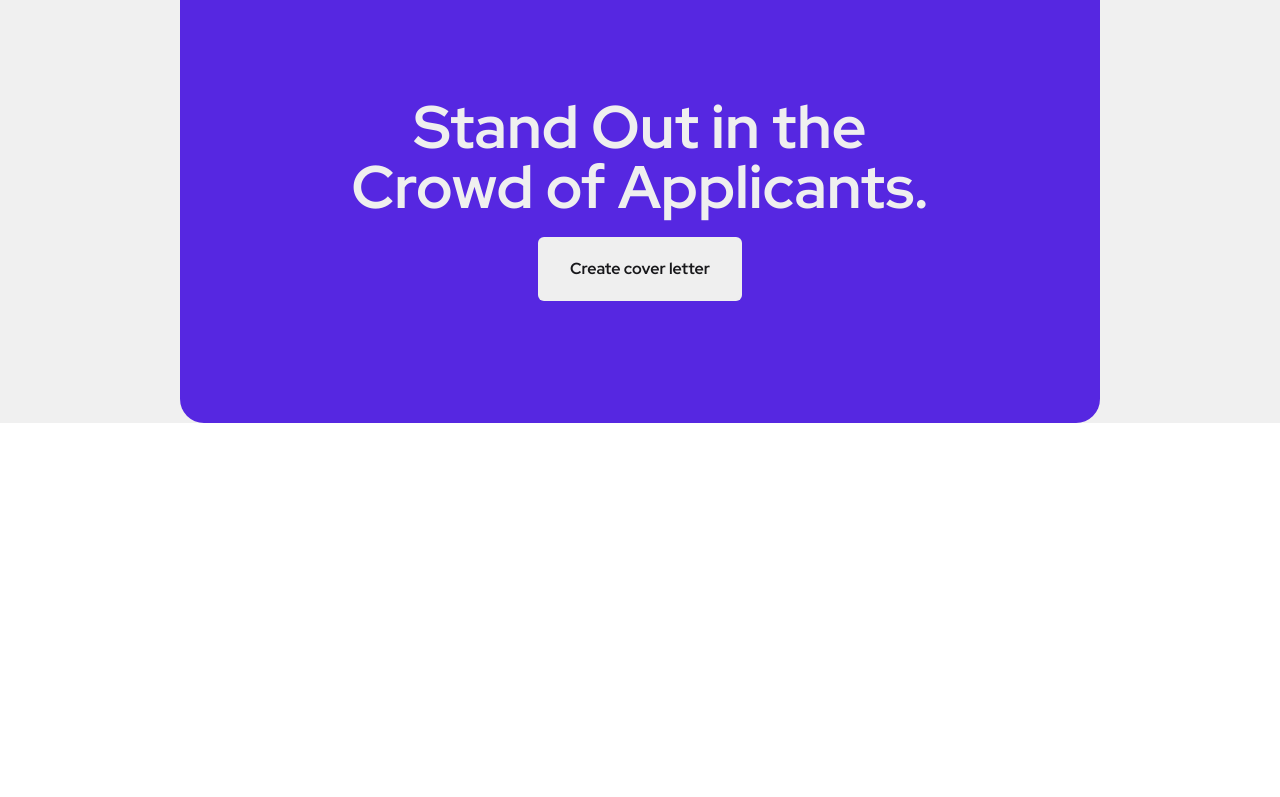
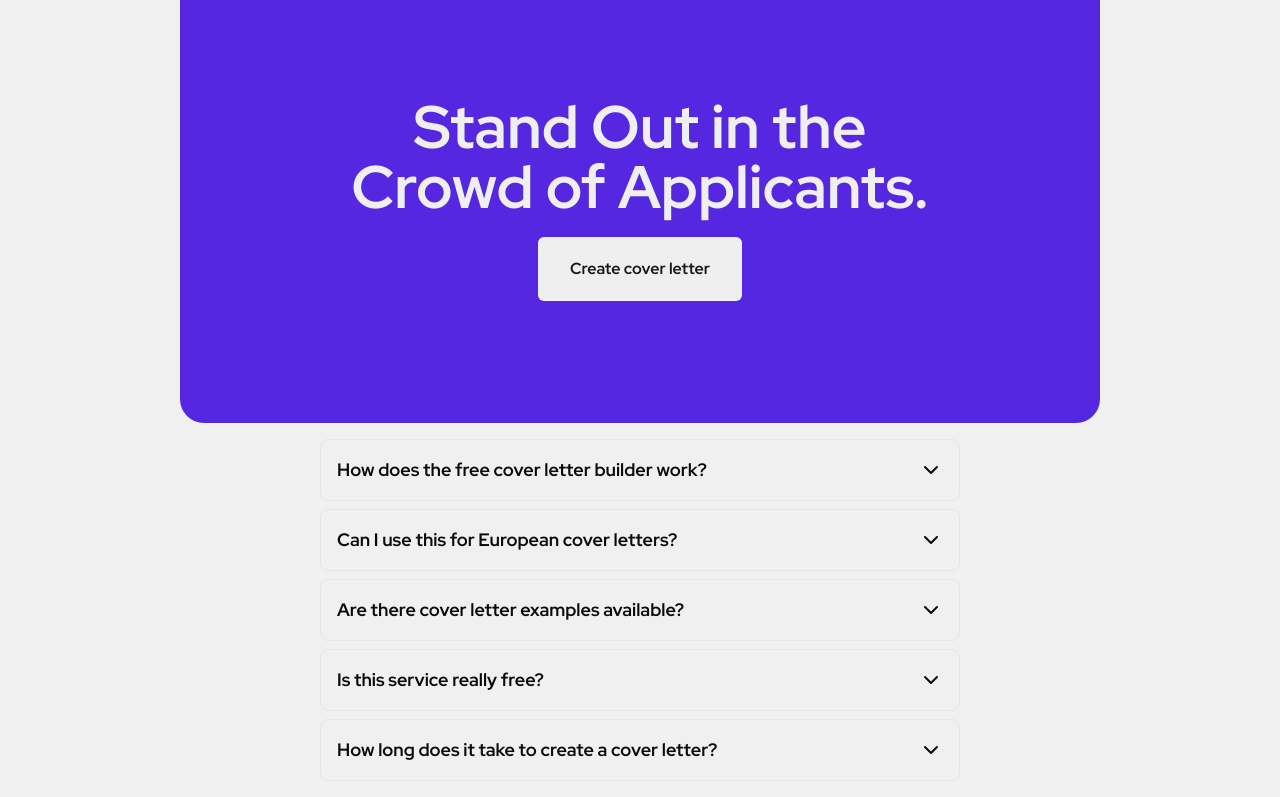
Before and after one commit to IvanSmiths/cover-letter-builder-pro, a Next.js app: page / in a window 1280 px wide. Shown: the part 3776-4573 px from the top of the page. Before the commit the page ends 4199 px from the top, so only its background shows below. Built offline with nearby package versions, Linux system fonts and the light colour scheme.

Commit message:
add accordion

```diff
--- a/app/page.tsx
+++ b/app/page.tsx
@@ -2,6 +2,7 @@ import { NextPage } from "next";
 import Header from "@/components/home/header/Header";
 import Main from "@/components/home/main/Main";
 import Navbar from "@/components/home/header/Navbar";
+import Faq from "@/components/home/faq/Faq";
 
 const Home: NextPage = () => {
   return (
@@ -9,6 +10,7 @@ const Home: NextPage = () => {
       <Navbar />
       <Header />
       <Main />
+      <Faq />
     </div>
   );
 };
--- /dev/null
+++ b/components/home/faq/Faq.tsx
@@ -0,0 +1,65 @@
+"use client";
+
+import React, { useState } from "react";
+import { ChevronDown } from "lucide-react";
+
+const Faq: React.FC = () => {
+  const [openIndex, setOpenIndex] = useState<number | null>(null);
+
+  const faqData = [
+    {
+      question: "How does the free cover letter builder work?",
+      answer:
+        "Our AI-powered cover letter maker uses the job description you provide to generate a tailored, professional cv letter for job applications in minutes. Just paste the job details, add your information, and let AI handle the rest!",
+    },
+    {
+      question: "Can I use this for European cover letters?",
+      answer:
+        "Yes, our tool is optimized to meet European cover letter standards, including German DIN-Norm 5008.",
+    },
+    {
+      question: "Are there cover letter examples available?",
+      answer:
+        "Yes! Our platform provides a variety of cover letter examples that you can use or customize based on your needs.",
+    },
+    {
+      question: "Is this service really free?",
+      answer:
+        "Absolutely! You can generate unlimited cover letters for job applications at no cost.",
+    },
+    {
+      question: "How long does it take to create a cover letter?",
+      answer:
+        "With our free cover letter builder, you can generate a professional cover letter for a job in under a minute!",
+    },
+  ];
+
+  const toggleAccordion = (index: number) => {
+    setOpenIndex(openIndex === index ? null : index);
+  };
+
+  return (
+    <div className="mx-auto max-w-2xl space-y-2 p-4">
+      {faqData.map((faq, index) => (
+        <div key={index} className="overflow-hidden rounded-lg border">
+          <div
+            onClick={() => toggleAccordion(index)}
+            className="relative flex cursor-pointer items-center justify-between p-4"
+          >
+            <span className="text-lg font-semibold">{faq.question}</span>
+            <ChevronDown
+              className={`transition-transform duration-300 ${openIndex === index ? "rotate-180" : "rotate-0"} `}
+            />
+          </div>
+          <div
+            className={`overflow-hidden transition-all duration-300 ease-in-out ${openIndex === index ? "max-h-96" : "max-h-0"} `}
+          >
+            <p className="p-4 pt-0">{faq.answer}</p>
+          </div>
+        </div>
+      ))}
+    </div>
+  );
+};
+
+export default Faq;
```
